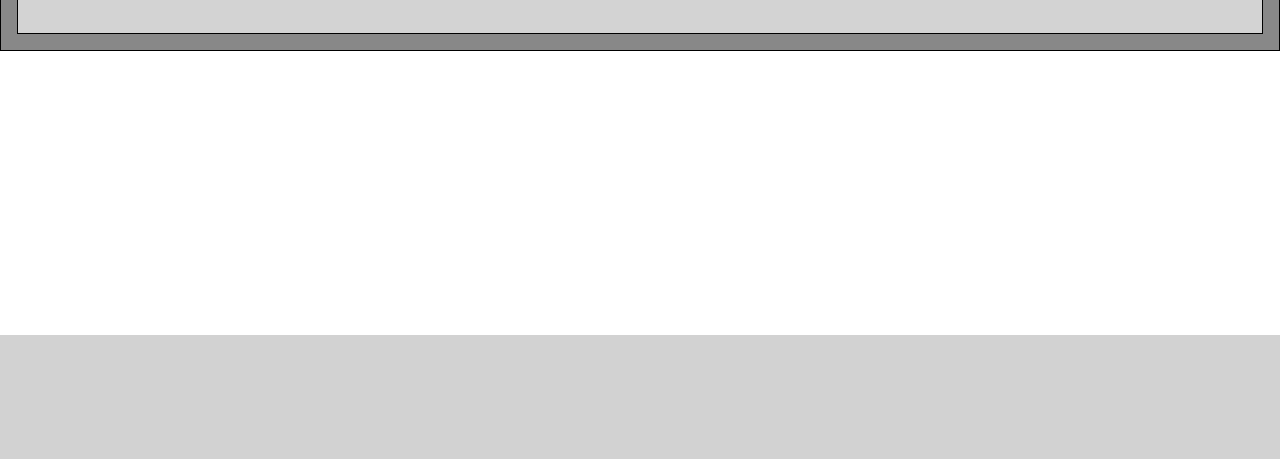
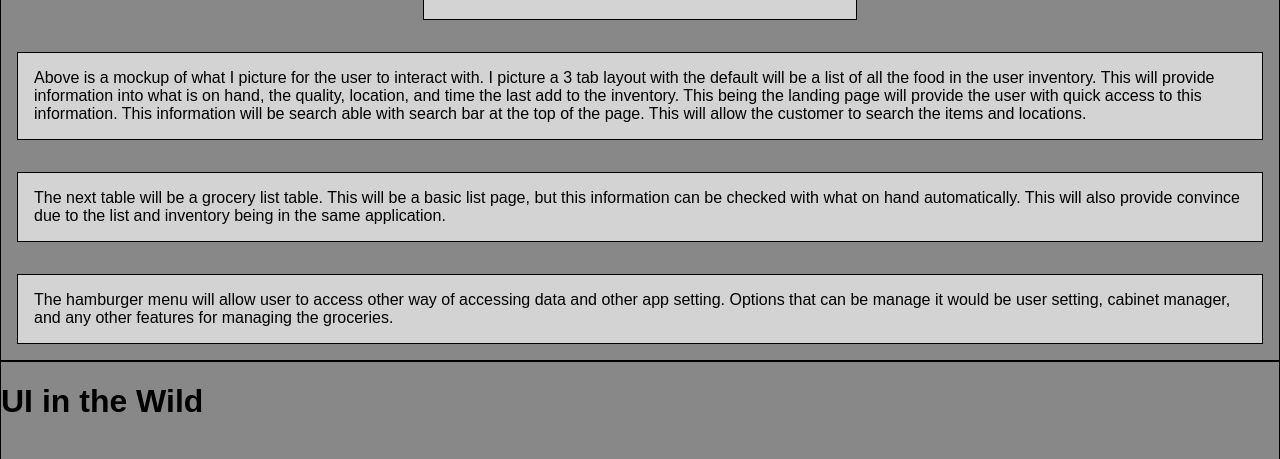
Before and after one commit to jas003ucsd/ECE140B_website, a Python web app: template web/src/templates/KVP.html in a window 1280 px wide. Shown: the part 465-924 px from the top of the page. Before the commit the page ends 800 px from the top, so only its background shows below. Run offline with Jinja, Linux system fonts and the light colour scheme; the template is opened without the code that fills it, so the values that code supplies are empty.

Commit message:
update week 5 assignment 4.

```diff
--- a/web/src/templates/KVP.html
+++ b/web/src/templates/KVP.html
@@ -25,53 +25,68 @@
   <div class="nav-links">
     <a href="/">Home</a>
     <a href="/p/product.html">Product</a>
-
+    <a href="/p/KVP.html">KVP</a>
   </div>
 </div>
 
 <body class="main">
     <div class="container">
+        <h1> Our Proposed User Interface</h1>
         <p class="item">
-            Our Grocery store tracker helps shoppers or home cooks who want
-            to make sure they do not buy un-need groceries or verify they
-            have the required groceries at their home by automating
-            the inventory process and creating a database of items on
-            hand unlike other apps that just track what you bought.
-
-            The Key Value Proposition of the Grocery Tracker is
-            a seamless tracking of groceries going into and out
-            of the user cabinet or fridge. The tracker is easy installed
-            and hidden out of sight and will automate the tracking
-            of the groceries. The user can easily access what is in the
-            cabinet with an app or webpage.
-
+            <img src="../images/UI.jpeg">
         </p>
         <p class="item">
-            This will allow for the user to never take inventory
-            of what is in the cabinets and provide peace of mind
-            when at the store that item they need is waiting for
-            them at home. This will allow for the user to know
-            exactly when an item has been placed in the cabinet.
+            Above is a mockup of what I picture for the user to interact with.
+            I picture a 3 tab layout with the default will be a list of all the food
+            in the user inventory. This will provide information into what is on hand,
+            the quality, location, and time the last add to the inventory. This being
+            the landing page will provide the user with quick access to this information.
+            This information will be search able with search bar at the top of the page.
+            This will allow the customer to search the items and locations.
         </p>
-        <div class="item">
-            Our product will allow for a completely automated
-            the inventory of the food in your home. This would
-            be an improvement over manually inventorying. Since
-            manually would be time-consuming to perform and possible
-            error.
+        <p class="item">
+            The next table will be a grocery list table. This will be a basic list page,
+            but this information can be checked with what on hand automatically. This will
+            also provide convince due to the list and inventory being in the same application.
+        </p>
+        <p class="item">
+            The hamburger menu will allow user to access other way of accessing data
+            and other app setting. Options that can be manage it would be user setting,
+            cabinet manager, and any other features for managing the groceries.
+        </p>
+    </div>
+    <div class="container">
+        <h1>UI in the Wild </h1>
+        <p>
+            The first Example that I found was From reddit.com. I believe that
+            this is a good example of Law of Proximity. We see this in the layout
+            of card like structure that holds each link. For example the card contains
+            the up and down vote arrows, the comments link, the article link, who post,
+            and more. By having all this information on a card it is easy to see what
+            information and data go together.
 
-            Also, this would be an improvement over apps that scan
-            receipts since would track when you are use food and not just
-            buy food.
+            <img src="../images/reddit.jpeg">
+        </p>
 
-            User would see the following benefits:
-            <ul>
-                <li>Performance: never have to check if you have an item since it is in app.</li>
-                <li>Risk Reduction: never buy something at the store that you have at home. </li>
-                <li>Convenience: any app with get you all the data you need. </li>
-                <li>Save money: less money spend on items you already own or expense from multiple trips to the store.</li>
-            </ul>
-        </div>
+        <p>
+            In the video game God of War, the player never see loading screens. This is
+            achieved by hiding the loading screen with animations Kratos, the main character,
+            squeezing in tight passage, lifting obstacle that are blocking the path, and pushing
+            doors open. This give the illusion that the player never stops playing. another
+            game that does this is Elite Dangerous. When the player changes star systems the load
+            is hidden by a animation of the ship performing a hyperspace jump.
+
+            <img src="../images/.jpeg">
+        </p>
+        <p>
+            Miller law states that user can hold 7 +/- 2 items in their memory.
+            We see this commonly anywhere we have to enter number. phone, social, credit
+            card. This can also apply to the ammount of information displayed on
+            screen. The Google landing page has a minimalism layout with a search bar,
+            a search button, I'm feeling lucky button, and the daily doodle. Every thing
+            that is not commonly used is push to the edge of the screen with minimalism
+            design.
+        </p>
     </div>
 
 </body>
--- a/web/src/templates/index.html
+++ b/web/src/templates/index.html
@@ -26,6 +26,7 @@
   <div class="nav-links">
     <a href="/p/product.html">Product</a>
     <a href="/p/KVP.html">KVP</a>
+    <a href="/p/UXUI.html">UX/UI</a>
   </div>
 </div>
 
--- a/web/src/templates/product.html
+++ b/web/src/templates/product.html
@@ -25,6 +25,7 @@
   <div class="nav-links">
     <a href="/">Home</a>
     <a href="/p/KVP.html">KVP</a>
+    <a href="/p/UXUI.html">UX/UI</a>
   </div>
 </div>
 
```
Also changed, not shown: web/src/templates/UXUI.html (added, +10 -0 lines), web/src/public/images/UI.JPG (added), web/src/public/images/elite_dangerous.jpg (added), web/src/public/images/reddit.JPG (added).
